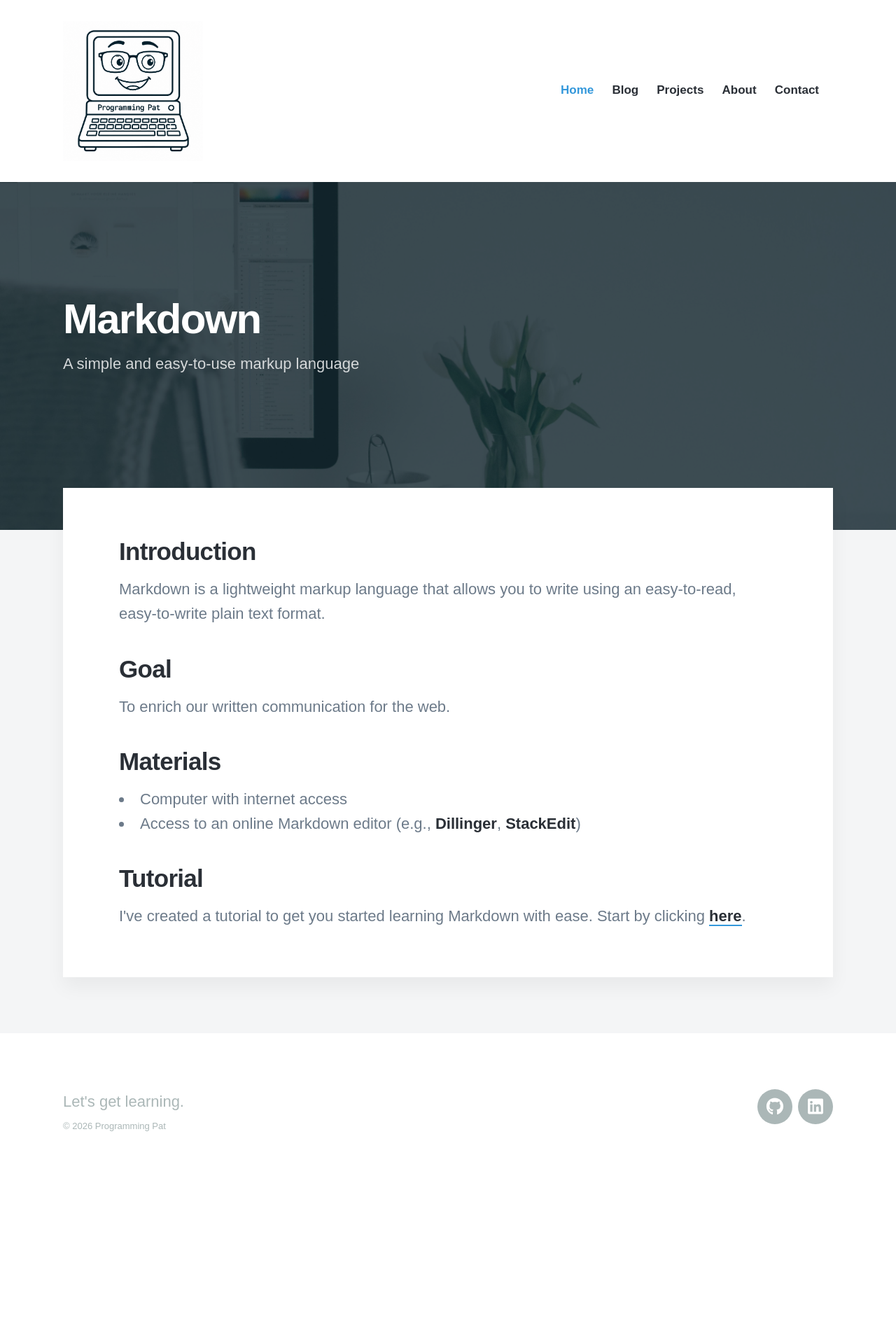
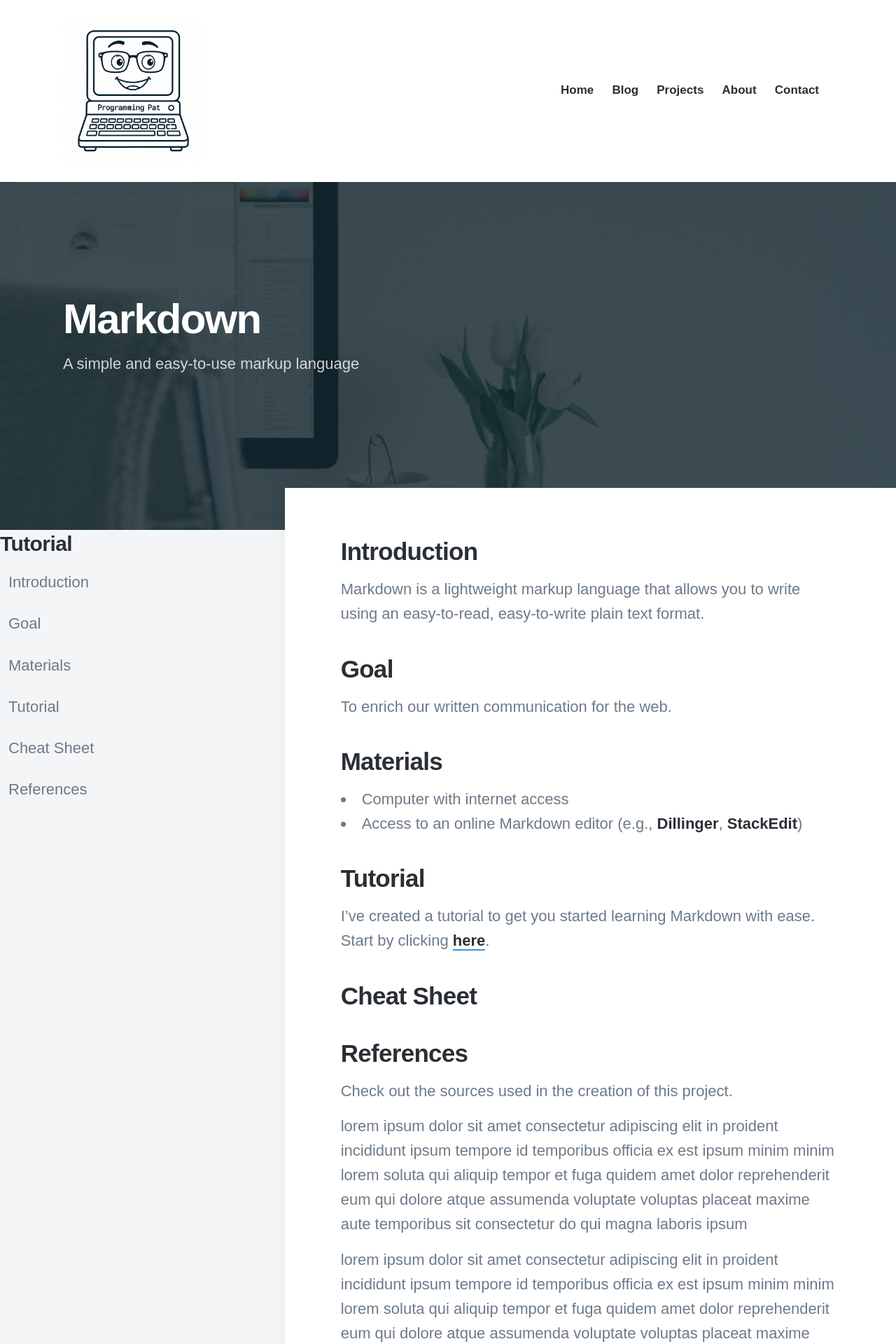
Before and after one commit to pmcavoy89/markdown, a Jekyll site: the page built from docs/_pages/index.md, in a window 1280 px wide. Shown: the top 1920 px of the page at 70% size. Built offline with Jekyll 4.4.1, drawn with Linux system fonts in a browser that asks for light colours; nearby versions of some CDN libraries; some web fonts are replaced; the list of posts is cut into pages by our own code; before the commit the page ends 1695 px from its top, so only the background shows below that; some of the changed text lies outside the part shown.

Commit message:
Begins work adding Table of Contents via a Sidebar.

```diff
--- a/docs/Gemfile
+++ b/docs/Gemfile
@@ -6,5 +6,6 @@ gem 'jekyll', '>3.8.5'
 group :jekyll_plugins do
   gem 'jekyll-paginate'
   gem 'jekyll-sitemap'
+  gem 'jekyll-toc'
 end
 gem "webrick", "~> 1.7"
--- a/docs/_config.yml
+++ b/docs/_config.yml
@@ -30,6 +30,7 @@ sass:
 plugins:
   - jekyll-paginate
   - jekyll-sitemap
+  - jekyll-toc
 
 paginate: 6
 paginate_path: "/blog/page:num/"
--- a/docs/_includes/header.html
+++ b/docs/_includes/header.html
@@ -4,7 +4,7 @@
 
 		{% if site.data.settings.header_settings.logo_image %}
 		<a href="/" class="header__logo">
-			<img src="{{ site.data.settings.header_settings.logo_image }}" class="header__logo__img">
+			<img src="{{ site.data.settings.header_settings.logo_image | relative_url }}" class="header__logo__img">
 		</a>
 		{% else %}
 		<a href="/" class="header__title">
--- /dev/null
+++ b/docs/_includes/sidebar.html
@@ -0,0 +1,12 @@
+<aside class="sidebar">
+  <nav class="sidebar__nav">
+    <h3 class="sidebar__title">Tutorial</h3>
+    <ul class="sidebar__list">
+      {% for link in site.data.settings.navigation.sidebar_links %}
+      <li class="sidebar__list__item">
+        <a href="{{ link.url | relative_url }}" class="sidebar__link">{{ link.title }}</a>
+      </li>
+      {% endfor %}
+    </ul>
+  </nav>
+</aside>
--- a/docs/_layouts/page.html
+++ b/docs/_layouts/page.html
@@ -19,7 +19,8 @@ layout: default
 
 <section class="single">
 
-	<div class="wrap">
+	{% include sidebar.html %}
+	<div class="wrap single__content">
 
 		<article class="single-post">
 
--- /dev/null
+++ b/docs/_pages/index.md
@@ -0,0 +1,38 @@
+---
+title: Markdown
+subtitle: A simple and easy-to-use markup language
+layout: page
+featured_image: /images/markdown.jpg
+toc: true
+---
+
+## Introduction
+
+Markdown is a lightweight markup language that allows you to write using an easy-to-read, easy-to-write plain text format.
+
+## Goal
+
+To enrich our written communication for the web.
+
+## Materials
+
+- Computer with internet access
+- Access to an online Markdown editor (e.g., [Dillinger](https://dillinger.io), [StackEdit](https://stackedit.io/app#))
+
+## Tutorial
+
+I've created a tutorial to get you started learning Markdown with ease. Start by clicking [here](/markdown/tutorial).
+
+## Cheat Sheet
+
+## References
+
+Check out the sources used in the creation of this project.
+
+lorem ipsum dolor sit amet consectetur adipiscing elit in proident incididunt ipsum tempore id temporibus officia ex est ipsum minim minim lorem soluta qui aliquip tempor et fuga quidem amet dolor reprehenderit eum qui dolore atque assumenda voluptate voluptas placeat maxime aute temporibus sit consectetur do qui magna laboris ipsum
+
+lorem ipsum dolor sit amet consectetur adipiscing elit in proident incididunt ipsum tempore id temporibus officia ex est ipsum minim minim lorem soluta qui aliquip tempor et fuga quidem amet dolor reprehenderit eum qui dolore atque assumenda voluptate voluptas placeat maxime aute temporibus sit consectetur do qui magna laboris ipsum
+
+lorem ipsum dolor sit amet consectetur adipiscing elit in proident incididunt ipsum tempore id temporibus officia ex est ipsum minim minim lorem soluta qui aliquip tempor et fuga quidem amet dolor reprehenderit eum qui dolore atque assumenda voluptate voluptas placeat maxime aute temporibus sit consectetur do qui magna laboris ipsum
+
+lorem ipsum dolor sit amet consectetur adipiscing elit in proident incididunt ipsum tempore id temporibus officia ex est ipsum minim minim lorem soluta qui aliquip tempor et fuga quidem amet dolor reprehenderit eum qui dolore atque assumenda voluptate voluptas placeat maxime aute temporibus sit consectetur do qui magna laboris ipsum
--- a/docs/_sass/_includes/_content.scss
+++ b/docs/_sass/_includes/_content.scss
@@ -12,9 +12,24 @@
 }
 
 .single {
+	display: flex;
 	margin-top: 0;
 	padding-bottom: 40px;
 	background: $background-alt-color;
+
+	.sidebar {
+		width: $sidewidth;
+		flex-shrink: 0;
+	}
+
+	.wrap {
+		min-width: 0;
+		width: 100%;
+	}
+
+	.single__content {
+		margin-left: calc((100% - 50%) / 6);
+	}
 
 	@include mq(tabletp) {
 		padding-bottom: 60px;
--- /dev/null
+++ b/docs/_sass/_includes/_sidebar.scss
@@ -0,0 +1,82 @@
+// - - - - - - - - - - - - - - - - - -
+
+// Sidebar
+
+// - - - - - - - - - - - - - - - - - -
+
+
+.sidebar {
+  width: $sidewidth;
+  flex-shrink: 0;
+  display: none;
+
+  @include mq(tabletl) {
+    display: block;
+    width: $sidewidth;
+    // position: fixed;
+    // top: 10;
+  }
+
+}
+
+.sidebar__title {
+  font-size: $h3-small;
+  font-weight: $h3-weight;
+  letter-spacing: $h3-spacing;
+  line-height: $h3-lineheight;
+  color: $text-dark-color;
+  margin-bottom: 10px;
+
+  @include mq(tabletp) {
+    font-size: $h3-medium;
+  }
+
+  @include mq(laptop) {
+    font-size: $h3-large;
+  }
+}
+
+.sidebar__list {
+  list-style: none;
+  margin: 0;
+  padding: 0;
+}
+
+.sidebar__list__item {
+
+  & + & {
+    margin-top: 8px;
+  }
+}
+
+.sidebar__link {
+  display: block;
+  padding: 6px 12px;
+  font-size: $p-small;
+  font-weight: $p-weight;
+  letter-spacing: $p-spacing;
+  color: $text-medium-color;
+  border-radius: 4px;
+  word-wrap: break-word;
+  overflow-wrap: break-word;
+  @include transition(color 0.2s ease, background-color 0.2s ease);
+
+  &:hover {
+    color: $accent-color;
+    background-color: $background-alt-color;
+  }
+
+  &.active-link {
+    color: $accent-color;
+    background-color: $background-alt-color;
+  }
+
+  @include mq(tabletp) {
+    font-size: $p-medium;
+    padding: 8px 12px;
+  }
+
+  @include mq(laptop) {
+    font-size: $p-large;
+  }
+}
--- a/docs/css/style.scss
+++ b/docs/css/style.scss
@@ -123,6 +123,11 @@ $overlay-opacity: {{ site.data.settings.hero_settings.overlay_opacity }};
 $grid-spacing: {{ site.data.settings.post_settings.grid_spacing }}px;
 
 
+// Sidebar
+
+$sidewidth: {{ site.data.settings.sidebar_settings.sidebar_width }}px;
+
+
 
 // - - - - - - - - - - Global styles
 
@@ -143,3 +148,5 @@ $grid-spacing: {{ site.data.settings.post_settings.grid_spacing }}px;
 
 @import "_includes/_listing";
 @import "_includes/_hero";
+
+@import "_includes/_sidebar";
--- a/docs/index.html
+++ /dev/null
@@ -1,20 +0,0 @@
----
-title: Markdown
-subtitle: A simple and easy-to-use markup language
-featured_image: /images/markdown.jpg
----
-
-<h2>Introduction</h2>
-<p>Markdown is a lightweight markup language that allows you to write using an easy-to-read, easy-to-write plain text format.</p>
-
-<h2>Goal</h2>
-<p>To enrich our written communication for the web.</p>
-
-<h2>Materials</h2>
-<ul>
-  <li>Computer with internet access</li>
-  <li>Access to an online Markdown editor (e.g., <a href="https://dillinger.io" target="_blank">Dillinger</a>, <a href="https://stackedit.io/app#" target="_blank">StackEdit</a>)</li>
-</ul>
-
-<h2>Tutorial</h2>
-<p>I've created a tutorial to get you started learning Markdown with ease. Start by clicking <a href="/markdown/tutorial">here</a>.</p>
```
Also changed, not shown: docs/_data/settings.yml (+19 -0 lines), docs/Gemfile.lock.
